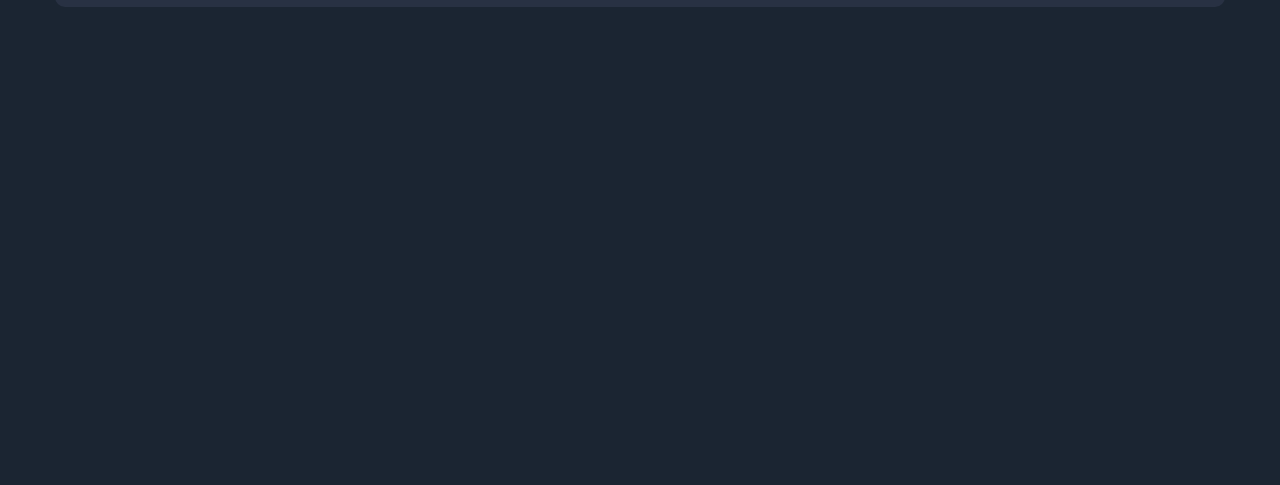
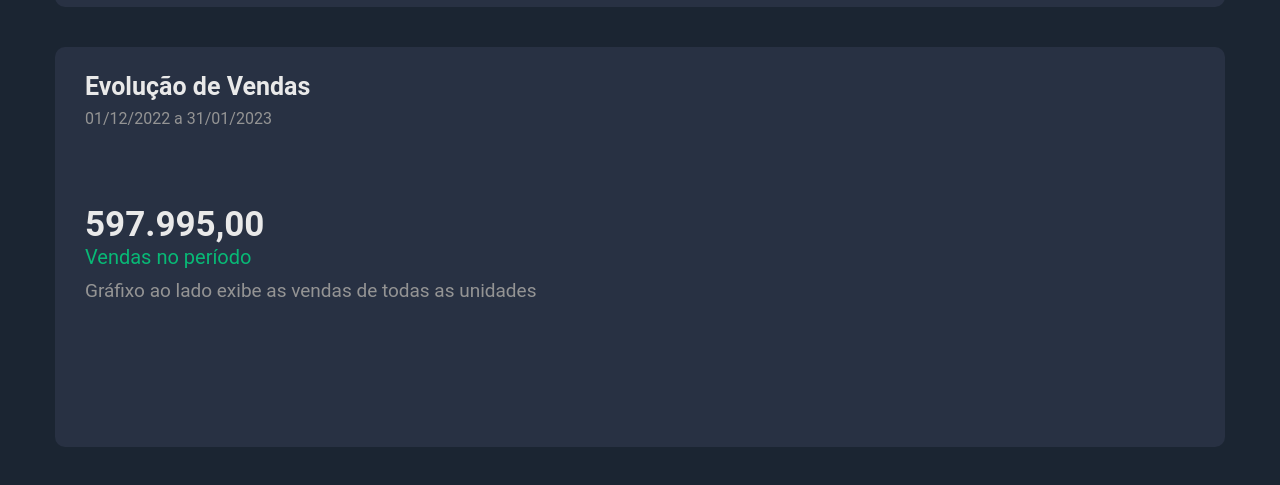
Before and after one commit to rafaelgauderio/java-react-spring-dashboard-sales, a React (Create React App) app in the folder front-web/: page / in a window 1280 px wide. Shown: the part 183-668 px from the top of the page. Built offline with nearby package versions, Linux system fonts and the light colour scheme.

Commit message:
Component SalesByDate data

```diff
--- a/front-web/src/App.tsx
+++ b/front-web/src/App.tsx
@@ -1,6 +1,7 @@
 import Header from './components/header';
 import Filter from './filter';
 import './App.css';
+import SalesByDate from './sales-by-date';
 
 function App() {
   return (
@@ -8,6 +9,7 @@ function App() {
       <Header />
       <div className="app-container">
         <Filter />
+        <SalesByDate />
       </div>
     </>
   );
--- a/front-web/src/index.css
+++ b/front-web/src/index.css
@@ -3,7 +3,9 @@
   --secondary-color: #1b2532;
   --light-color: #e9e9e9;
   --gray-light-color: #9aaabe;
+  --gray-less-light-color: #949494;
   --gray-dark-color: #384460;
+  --green-light-color: #08b976;
 }
 
 * {
--- /dev/null
+++ b/front-web/src/sales-by-date/index.tsx
@@ -0,0 +1,23 @@
+import './styles.css';
+
+function SalesByDate() {
+  return (
+    <div className="sales-by-date-container base-card">
+      <div>
+        <h5 className="sales-by-date-title">Evolução de Vendas</h5>
+        <span className="sales-by-date-period">01/12/2022 a 31/01/2023</span>
+      </div>
+      <div className="sales-by-date-data">
+        <div className="sales-by-date-quantity-container">
+          <h2 className="sales-by-date-quantity">597.995,00</h2>
+          <span className="sales-by-date-quantity-label">Vendas no período</span>
+          <span className="sales-by-date-quantity-description">
+            Gráfixo ao lado exibe as vendas de todas as unidades
+          </span>
+        </div>
+      </div>
+    </div>
+  );
+}
+
+export default SalesByDate;
--- /dev/null
+++ b/front-web/src/sales-by-date/styles.css
@@ -0,0 +1,40 @@
+.sales-by-date-title {
+    font-size: 25px;
+    color: var(--light-color);
+    margin-bottom: 8px;
+}
+
+.sales-by-date-period {
+    color: var( --gray-less-light-color);
+}
+
+.sales-by-date-data {
+    height: 250px;
+    display: flex;
+    align-items: center;
+}
+
+.sales-by-date-container {
+    height: 400px;
+    padding-top: 25px;
+    padding-right: 15px;
+    padding-bottom: 45px;
+    padding-left: 30px;
+}
+
+.sales-by-date-quantity {
+    font-size: 35px;
+    color: var(--light-color);
+}
+
+.sales-by-date-quantity-label {
+    display: block;
+    margin-bottom: 10px;
+    font-size: 20px;
+    color:var(--green-light-color);
+}
+
+.sales-by-date-quantity-description {
+    font-size: 19px;
+    color: var(--gray-less-light-color);
+}
```
